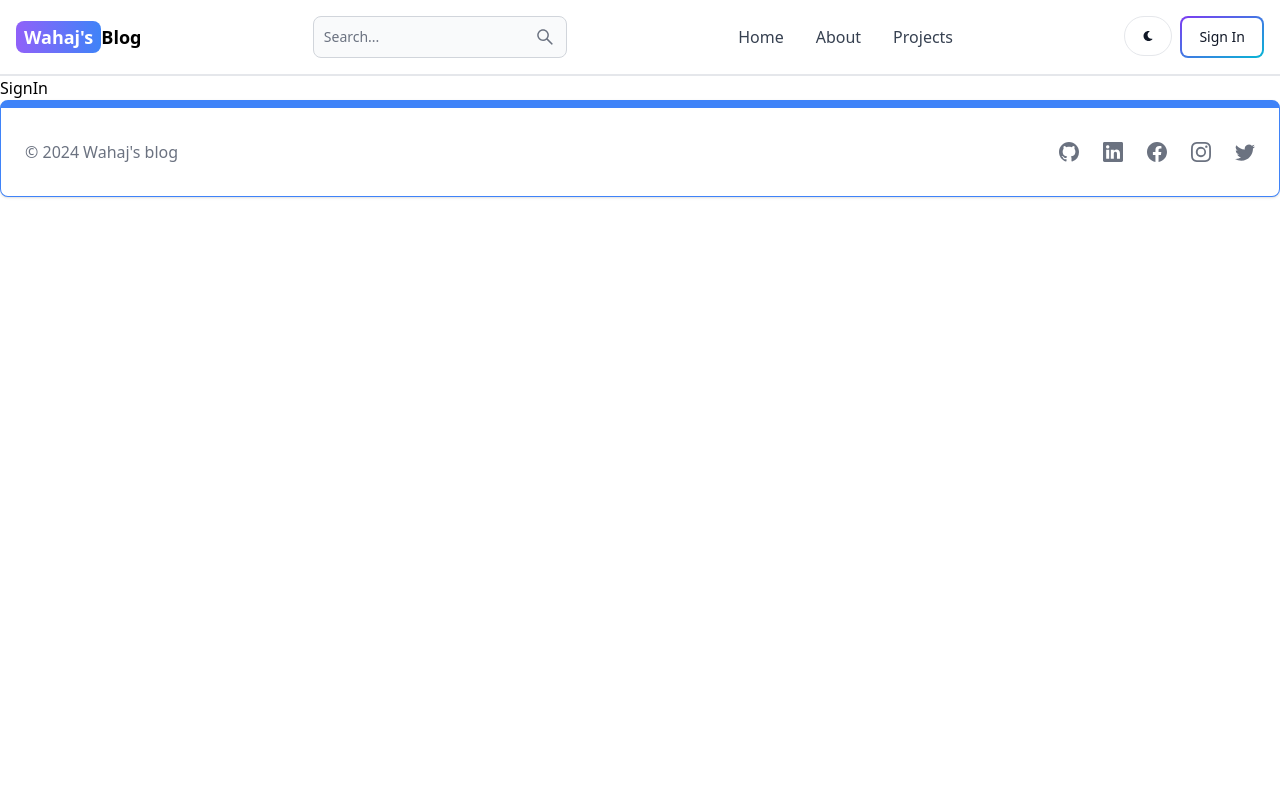
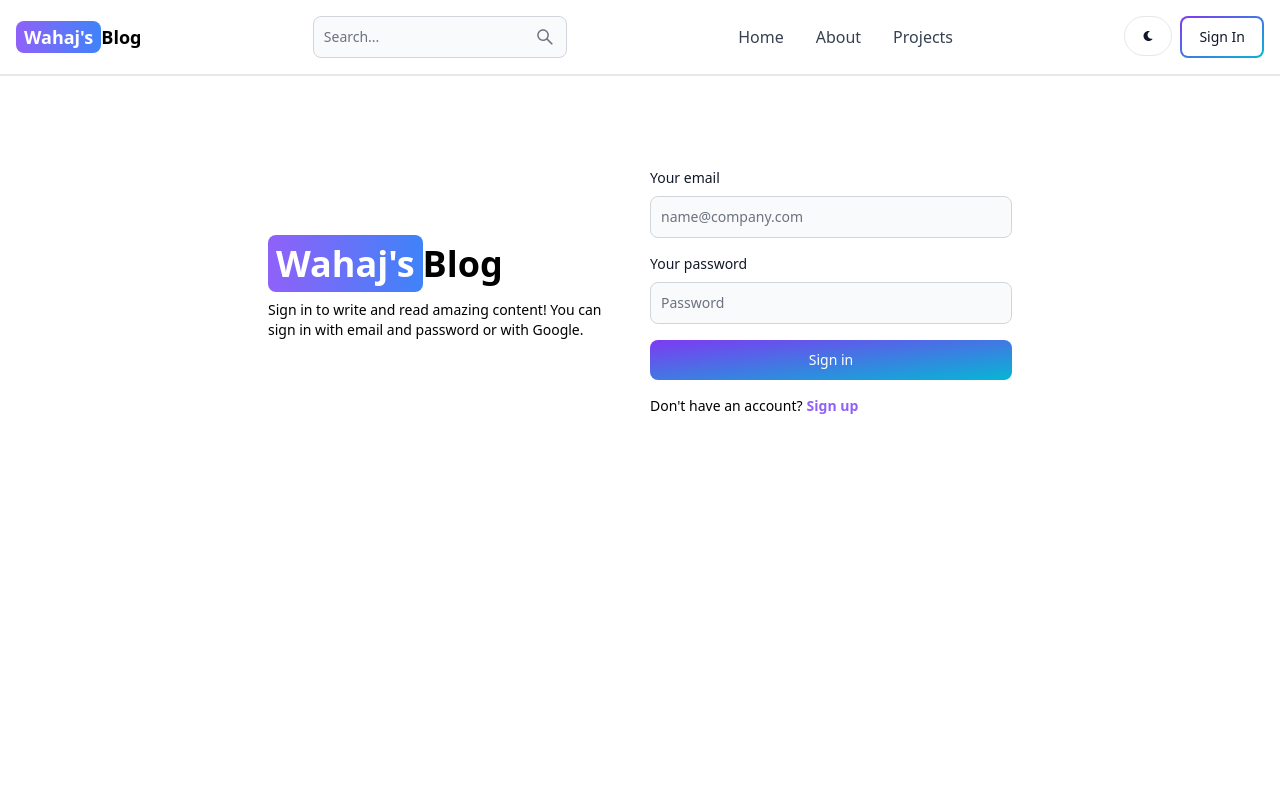
Before and after one commit to Wahaj-Khan/mern-blog, a React (Vite) app in the folder client/: page /sign-in in a window 1280 px wide. Shown: the top 800 px of the page. Built offline with nearby package versions, Linux system fonts and the light colour scheme.

Commit message:
create sign in page with functionality

```diff
--- a/client/src/pages/SignIn.jsx
+++ b/client/src/pages/SignIn.jsx
@@ -1,7 +1,100 @@
+import { Alert, Button, Label, Spinner, TextInput } from "flowbite-react"
+import { useState } from "react";
+import { Link, useNavigate } from "react-router-dom"
 
 const SignIn = () => {
+  const navigate = useNavigate();
+  const [formData, setFormData] = useState({});
+  const [errorMessage, setErrorMessage] = useState(null);
+  const [loading, setLoading] = useState(false);
+  let timeoutId = null;
+
+  const handleChange = (e) => {
+    clearTimeout(timeoutId);
+
+    timeoutId = setTimeout(() => {
+      setFormData({ ...formData, [e.target.id]: e.target.value.trim() });
+    }, 500);
+  };
+
+  const handleSubmit = async (e) => {
+    e.preventDefault();
+
+    if (!formData.email || !formData.password) {
+      return setErrorMessage("Please fill in all fields");
+    }
+
+    try {
+      setLoading(true);
+      setErrorMessage(null);
+
+      const res = await fetch("/api/auth/signin", {
+        method: "POST",
+        headers: { "Content-Type": "application/json" },
+        body: JSON.stringify(formData),
+      });
+
+      const data = await res.json();
+
+      if (!res.ok) {
+        setLoading(false);
+        return setErrorMessage(data.message || "An error occurred. Please try again.");
+      }
+
+      navigate("/");
+
+    } catch (error) {
+      setErrorMessage(error.message || "An error occurred. Please try again.");
+    } finally {
+      setLoading(false);
+    }
+  }
+
   return (
-    <div>SignIn</div>
+    <div className="min-h-screen mt-20 font-medium">
+      <div className="flex flex-col md:flex-row max-w-3xl p-3 gap-5 mx-auto md:items-center">
+        <div className="flex-1">
+          <Link to="/" className="text-4xl font-bold dark:text-white">
+            <span className="px-2 py-1 rounded-lg text-white bg-gradient-to-r from-purple-500 to-blue-500">
+              Wahaj&apos;s
+            </span>
+            Blog
+          </Link>
+          <p className="mt-4 text-sm">
+            Sign in to write and read amazing content! You can sign in with email and password or with Google.
+          </p>
+        </div>
+        <div className="flex-1">
+          <form className="flex flex-col gap-4" onSubmit={handleSubmit}>
+            <div className="flex flex-col gap-2">
+              <Label value="Your email" />
+              <TextInput placeholder="name@company.com" type="email" id="email" onChange={handleChange} />
+            </div>
+            <div className="flex flex-col gap-2">
+              <Label value="Your password" />
+              <TextInput placeholder="Password" type="password" id="password" onChange={handleChange} />
+            </div>
+            <Button gradientDuoTone="purpleToBlue" type="submit" disabled={loading}>
+              {loading ?
+                <>
+                  <Spinner size="sm" />
+                  <span className="pl-2">Loading</span>
+                </>
+                : "Sign in"}
+            </Button>
+          </form>
+          <div className="flex mt-4 text-sm gap-1">
+            <span>Don&apos;t have an account?</span>
+            <Link to="/sign-in" className="text-purple-500 font-bold">Sign up</Link>
+          </div>
+          {
+            errorMessage && <Alert color="failure" className="mt-5" >
+              {errorMessage}
+            </Alert>
+          }
+        </div>
+      </div>
+    </div>
   )
 }
 
```
